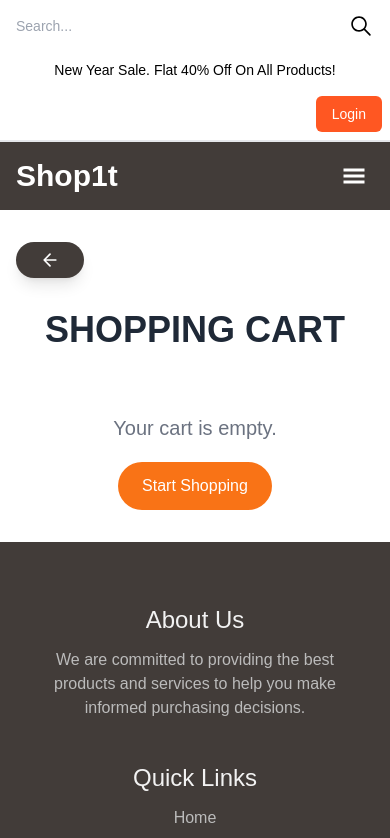
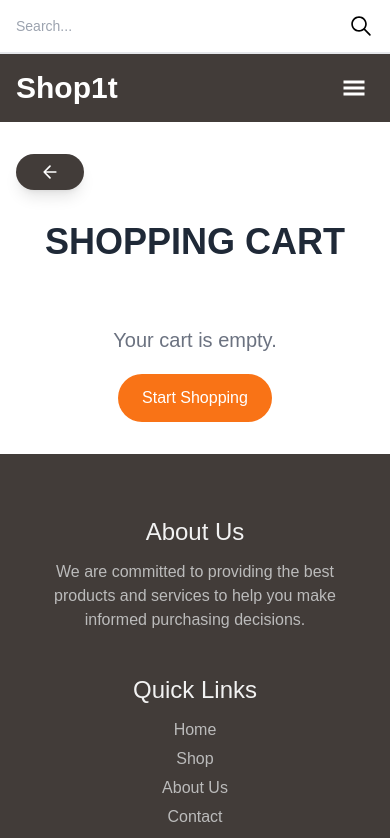
Before and after one commit to akshad21/Shop1t-Ecommerce-Application, a Next.js app: page /cart in a window 390 px wide. Shown: the top 838 px of the page. Built offline with nearby package versions, Linux system fonts and the light colour scheme.

Commit message:
navbar searchbar dropdown width changes

```diff
--- a/src/components/navbar.jsx
+++ b/src/components/navbar.jsx
@@ -125,7 +125,7 @@ const NavBar = () => {
 
           {/* Display Search Results */}
           {searchQuery && !searchExecuted && searchResults.length > 0 && (
-            <div className="absolute left-0 right-0 bg-white border mt-10 shadow-lg max-h-60 overflow-y-auto z-10 rounded-lg transition-all duration-300 w-full lg:w-80">
+            <div className="absolute left-0 right-0 bg-white border mt-10 shadow-lg max-h-60 overflow-y-auto z-10 rounded-lg transition-all duration-300 w-[365px] lg:w-80">
               {isLoading ? (
                 <div className="text-center p-4">Loading...</div> // Show loading text while fetching data
               ) : (
@@ -161,18 +161,19 @@ const NavBar = () => {
         </div>
 
         {/* Sale Text - Centered on Large Screens */}
-        <div className="flex justify-center  items-center w-full lg:w-auto">
+<div className="hidden  lg:flex justify-center items-center w-full lg:w-auto">
   <div className="text-black text-sm lg:text-lg text-center lg:text-left">
     New Year Sale. Flat 40% Off On All Products!
   </div>
 </div>
 
 {/* Login Button */}
-        <div className="flex justify-end w-full lg:w-auto">
+<div className="hidden lg:flex justify-end w-full lg:w-auto">
   <button className="bg-[#ff5722] text-white px-4 py-2 rounded-md hover:bg-[#ff4e22] text-sm lg:text-base">
     Login
   </button>
 </div>
+
       </div>
 
       {/* Lower Half of Navbar */}
```
Lines whose indentation alone changed are shown as unchanged.
